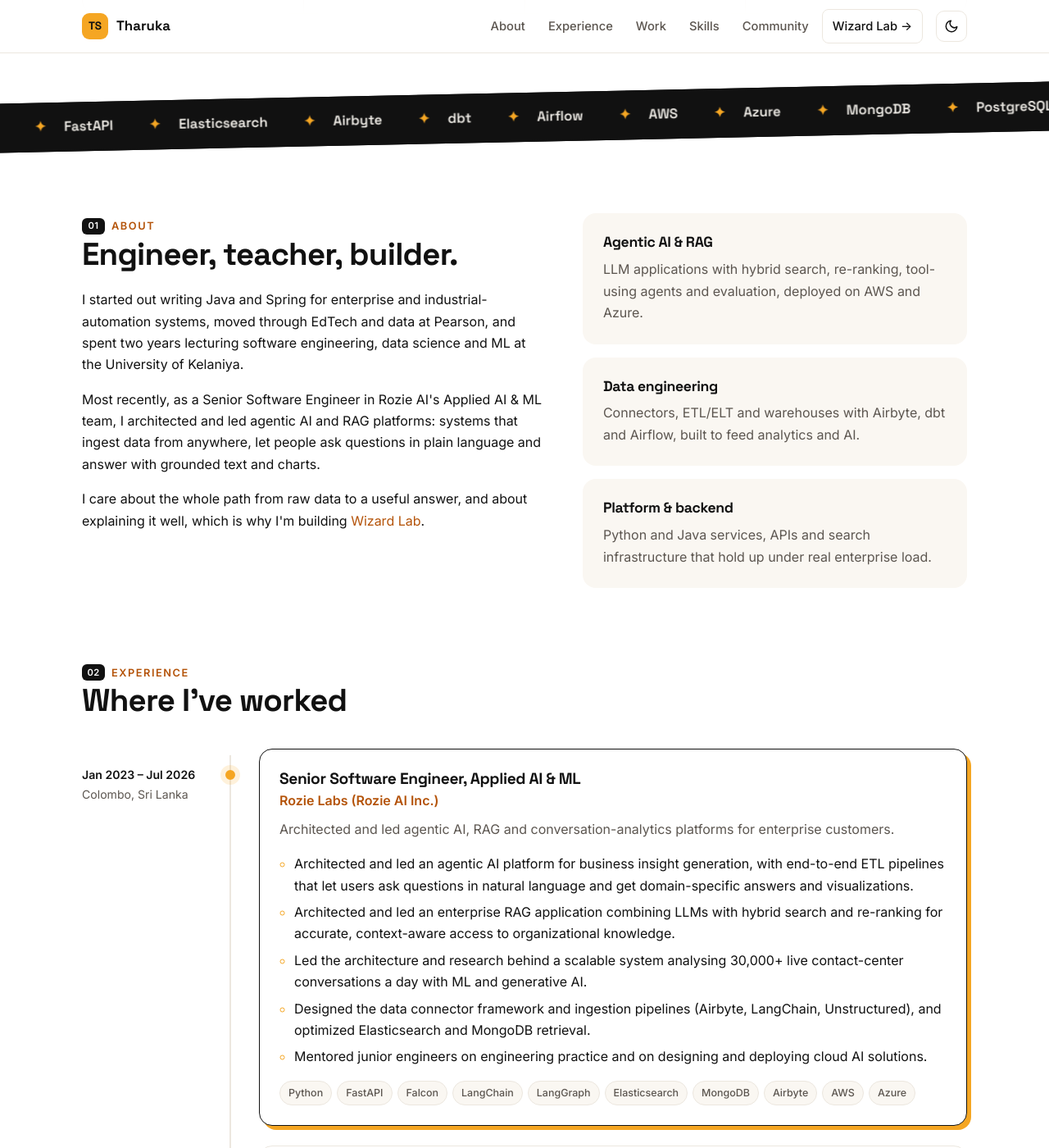
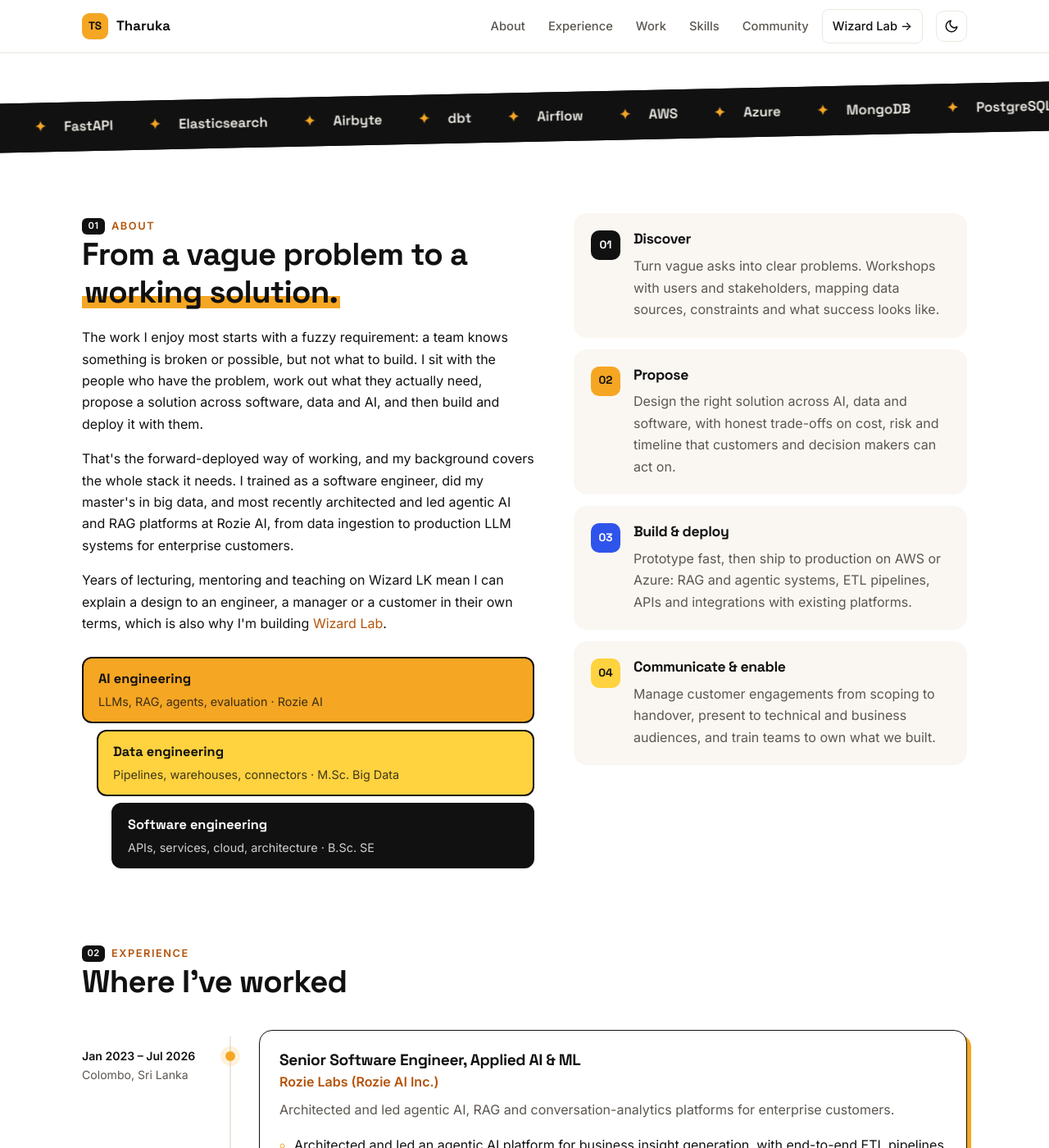
Before and after one commit to TharukaVishwajith/tharukavishwajith.github.io, a Jekyll site: the page built from index.html, in a window 1280 px wide and 1400 px high, scrolled down 877 px. Shown: the whole window at 82% size. Built offline with Jekyll 4.4.1, drawn with Linux system fonts in a browser that asks for light colours.

Commit message:
Reframe About around forward-deployed, full-stack problem solving
Lead with turning vague requirements into proposed and deployed solutions,
show the software / data / AI stack with the degrees and role behind each
layer, and replace the focus cards with a Discover, Propose, Build & deploy,
Communicate & enable process.

Co-Authored-By: Claude Opus 5.5 <noreply@anthropic.com>
Claude-Session: https://claude.ai/code/session_013yGcBE4LTnHEs2Voa2Evx5

```diff
--- a/assets/css/site.css
+++ b/assets/css/site.css
@@ -64,8 +64,26 @@ main { overflow-x: clip; }
 @keyframes marquee { to { transform: translateX(-50%); } }
 
 /* About */
-.about-grid { display: grid; grid-template-columns: 1.2fr 1fr; gap: 48px; align-items: start; }
-.focus { display: grid; gap: 16px; }
+.about-grid { display: grid; grid-template-columns: 1.15fr 1fr; gap: 48px; align-items: start; }
+.process { list-style: none; margin: 0; padding: 0; display: grid; gap: 14px; counter-reset: none; }
+.process .focus-card { position: relative; padding: 20px 22px 20px 72px; }
+.step {
+  position: absolute; left: 20px; top: 20px; width: 36px; height: 36px; border-radius: 10px; display: grid; place-items: center;
+  font-family: var(--font-display); font-weight: 700; font-size: 0.85rem; background: var(--text); color: var(--bg);
+}
+.process li:nth-child(2) .step { background: var(--brand); color: var(--brand-ink); }
+.process li:nth-child(3) .step { background: var(--pop); color: var(--pop-ink); }
+.process li:nth-child(4) .step { background: var(--yellow); color: #111; }
+.stack { display: grid; gap: 8px; margin-top: 28px; }
+.stack-layer {
+  display: grid; gap: 2px;
+  padding: 12px 18px; border-radius: 12px; border: 2px solid var(--text); font-size: 0.9rem;
+}
+.stack-layer strong { font-family: var(--font-display); font-size: 1.02rem; }
+.stack-layer span { opacity: 0.8; }
+.layer-ai { background: var(--brand); color: var(--brand-ink); margin-right: 0; }
+.layer-data { background: var(--yellow); color: #111; margin-left: 18px; }
+.layer-sw { background: var(--text); color: var(--bg); margin-left: 36px; }
 .focus-card h3 { font-size: 1.1rem; }
 .focus-card p { margin: 0; }
 .focus-card { box-shadow: none; background: var(--bg-soft); border-color: transparent; }
@@ -172,6 +190,7 @@ main { overflow-x: clip; }
   .learn-cta { padding: 28px 22px; }
 }
 @media (max-width: 640px) {
+  .layer-data { margin-left: 10px; } .layer-sw { margin-left: 20px; }
   .section { padding-top: 64px; }
   .hero { padding-top: 40px; }
   .timeline::before { left: 5px; }
--- a/index.html
+++ b/index.html
@@ -70,25 +70,38 @@ title: Tharuka Sarathchandra · AI & Data Engineer
       <div class="container about-grid">
         <div class="reveal">
           <span class="eyebrow"><span class="num">01</span>About</span>
-          <h2>Engineer, teacher, builder.</h2>
-          <p>I started out writing Java and Spring for enterprise and industrial-automation systems, moved through EdTech and data at Pearson, and spent two years lecturing software engineering, data science and ML at the University of Kelaniya.</p>
-          <p>Most recently, as a Senior Software Engineer in Rozie AI's Applied AI & ML team, I architected and led agentic AI and RAG platforms: systems that ingest data from anywhere, let people ask questions in plain language and answer with grounded text and charts.</p>
-          <p>I care about the whole path from raw data to a useful answer, and about explaining it well, which is why I'm building <a href="{{ site.learn.url | relative_url }}">{{ site.learn.name }}</a>.</p>
+          <h2>From a vague problem to a <span class="grad-text">working solution.</span></h2>
+          <p>The work I enjoy most starts with a fuzzy requirement: a team knows something is broken or possible, but not what to build. I sit with the people who have the problem, work out what they actually need, propose a solution across software, data and AI, and then build and deploy it with them.</p>
+          <p>That's the forward-deployed way of working, and my background covers the whole stack it needs. I trained as a software engineer, did my master's in big data, and most recently architected and led agentic AI and RAG platforms at Rozie AI, from data ingestion to production LLM systems for enterprise customers.</p>
+          <p>Years of lecturing, mentoring and teaching on Wizard LK mean I can explain a design to an engineer, a manager or a customer in their own terms, which is also why I'm building <a href="{{ site.learn.url | relative_url }}">{{ site.learn.name }}</a>.</p>
+          <div class="stack" aria-label="The stack I work across">
+            <div class="stack-layer layer-ai"><strong>AI engineering</strong><span>LLMs, RAG, agents, evaluation · Rozie AI</span></div>
+            <div class="stack-layer layer-data"><strong>Data engineering</strong><span>Pipelines, warehouses, connectors · M.Sc. Big Data</span></div>
+            <div class="stack-layer layer-sw"><strong>Software engineering</strong><span>APIs, services, cloud, architecture · B.Sc. SE</span></div>
+          </div>
         </div>
-        <div class="focus reveal">
-          <article class="card focus-card">
-            <h3>Agentic AI & RAG</h3>
-            <p class="muted">LLM applications with hybrid search, re-ranking, tool-using agents and evaluation, deployed on AWS and Azure.</p>
-          </article>
-          <article class="card focus-card">
-            <h3>Data engineering</h3>
-            <p class="muted">Connectors, ETL/ELT and warehouses with Airbyte, dbt and Airflow, built to feed analytics and AI.</p>
-          </article>
-          <article class="card focus-card">
-            <h3>Platform & backend</h3>
-            <p class="muted">Python and Java services, APIs and search infrastructure that hold up under real enterprise load.</p>
-          </article>
-        </div>
+        <ol class="process reveal">
+          <li class="card focus-card">
+            <span class="step">01</span>
+            <h3>Discover</h3>
+            <p class="muted">Turn vague asks into clear problems. Workshops with users and stakeholders, mapping data sources, constraints and what success looks like.</p>
+          </li>
+          <li class="card focus-card">
+            <span class="step">02</span>
+            <h3>Propose</h3>
+            <p class="muted">Design the right solution across AI, data and software, with honest trade-offs on cost, risk and timeline that customers and decision makers can act on.</p>
+          </li>
+          <li class="card focus-card">
+            <span class="step">03</span>
+            <h3>Build & deploy</h3>
+            <p class="muted">Prototype fast, then ship to production on AWS or Azure: RAG and agentic systems, ETL pipelines, APIs and integrations with existing platforms.</p>
+          </li>
+          <li class="card focus-card">
+            <span class="step">04</span>
+            <h3>Communicate & enable</h3>
+            <p class="muted">Manage customer engagements from scoping to handover, present to technical and business audiences, and train teams to own what we built.</p>
+          </li>
+        </ol>
       </div>
     </section>
 
```
